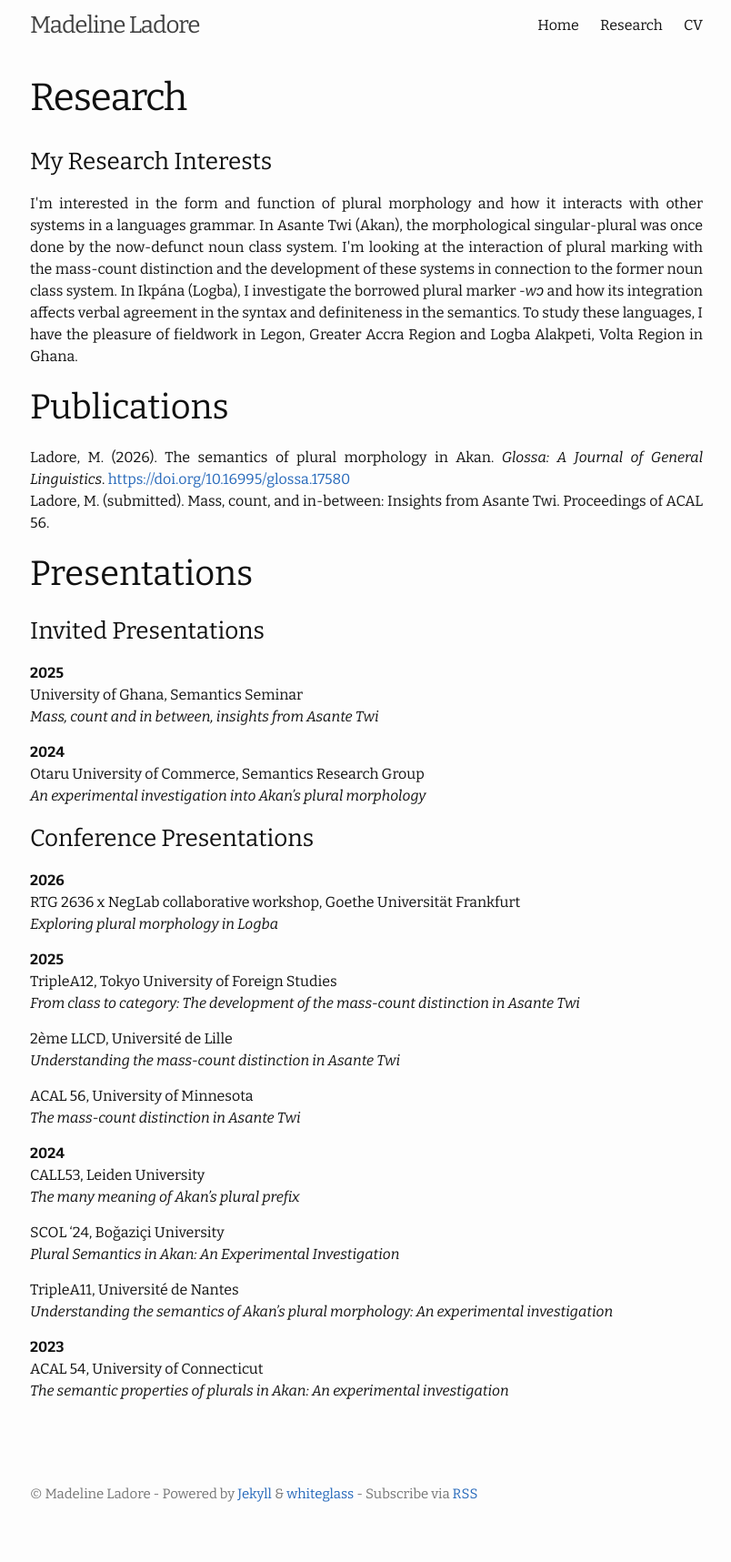
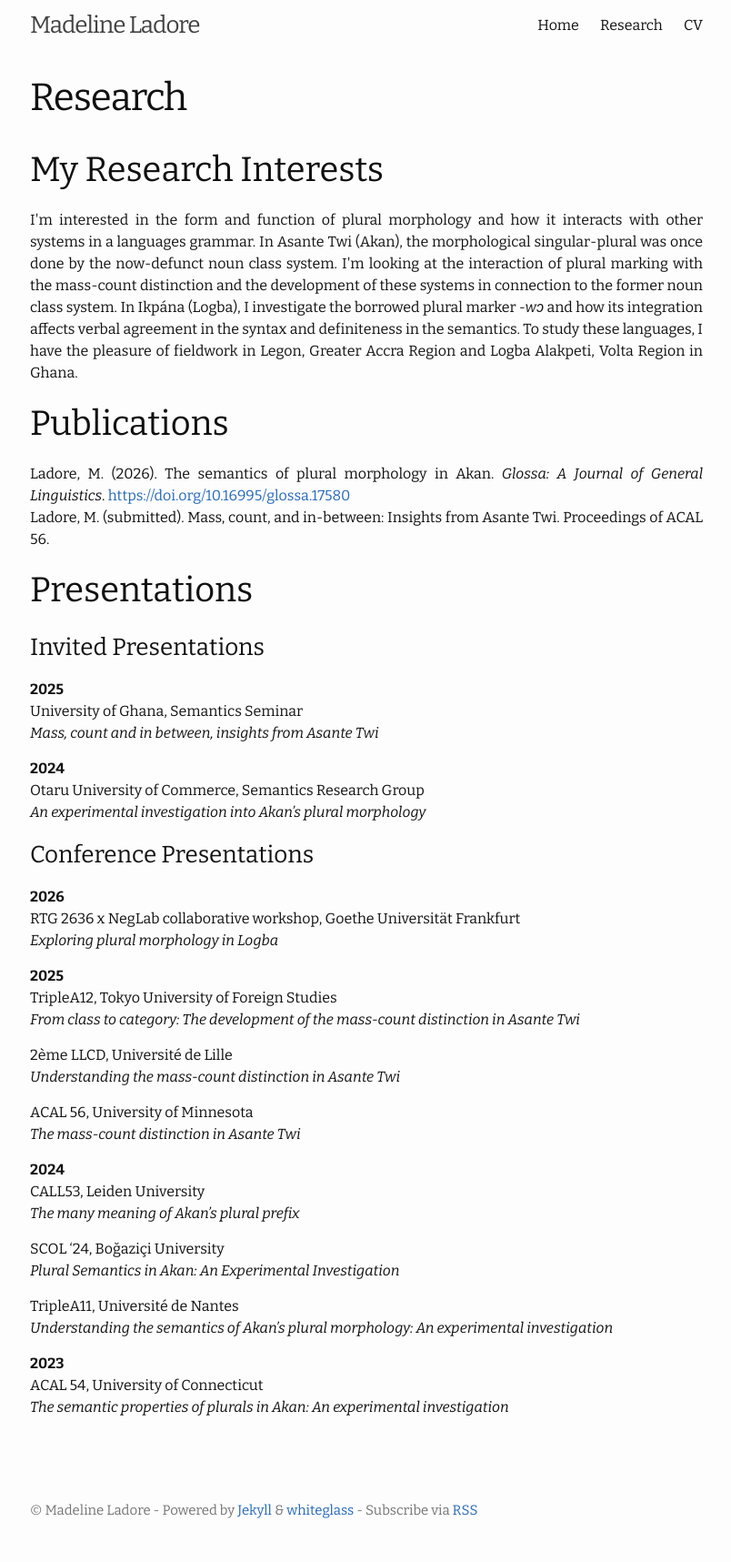
Before and after one commit to madelineladore/madelineladore.github.io, a Jekyll site: the page built from research.md, in a window 1280 px wide. Shown: the whole page at 91% size, without its empty margins (237-1041 px from the left). Built offline with Jekyll 4.4.1, drawn with Linux system fonts in a browser that asks for light colours.

```diff
--- a/research.md
+++ b/research.md
@@ -16,7 +16,7 @@ permalink: /research/
 </style>
 </head>
 <body>
-<h3>My Research Interests</h3>
+<h1>My Research Interests</h1>
  <p>
 I'm interested in the form and function of plural morphology and how it interacts with other systems in a languages grammar. In Asante Twi (Akan), the morphological singular-plural was once done by the now-defunct noun class system. I'm looking at the interaction of plural marking with the mass-count distinction and the development of these systems in connection to the former noun class system. In Ikpána (Logba), I investigate the borrowed plural marker <i>-wɔ</i> and how its integration affects verbal agreement in the syntax and definiteness in the semantics. To study these languages, I have the pleasure of fieldwork in Legon, Greater Accra Region and Logba Alakpeti, Volta Region in Ghana.
  </p>
```
